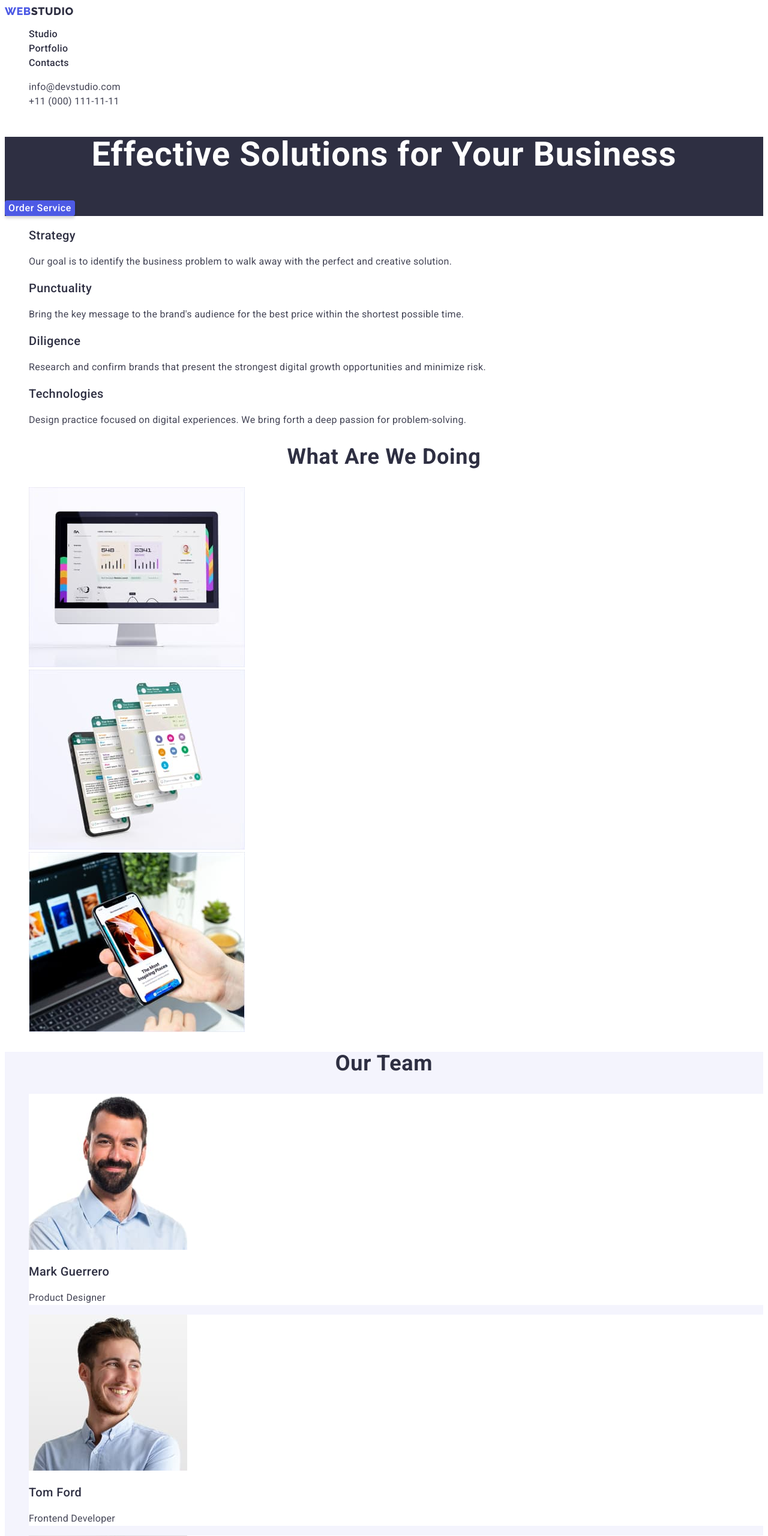
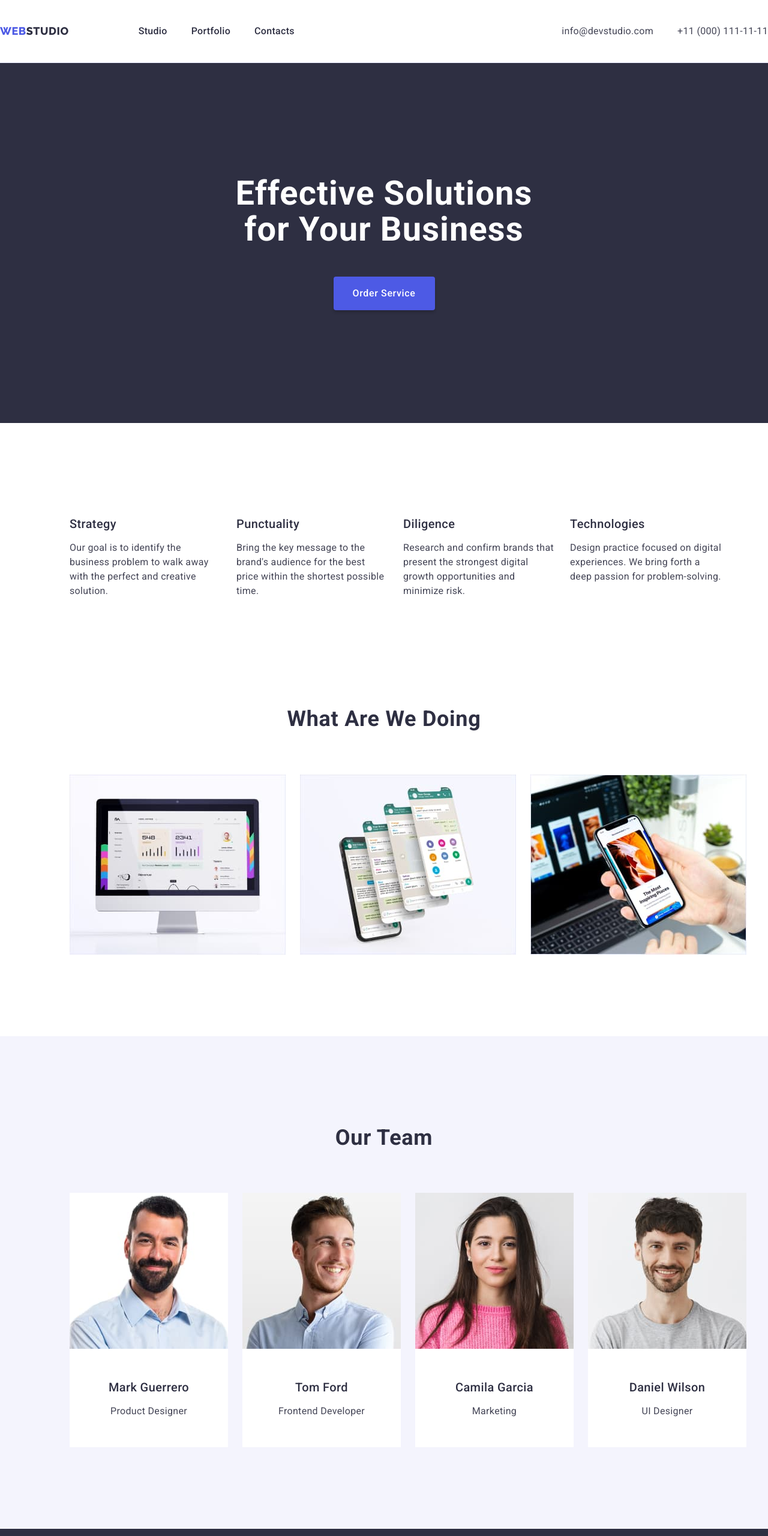
Before and after one commit to Yurii-Br/goit-markup-hw-03, a plain HTML site: page index.html in a window 1280 px wide. Shown: the top 2560 px of the page at 60% size. Drawn offline with nearby package versions, Linux system fonts and the light colour scheme.

Commit message:
add css styles and corected html

```diff
--- a/css/styles.css
+++ b/css/styles.css
@@ -1,4 +1,5 @@
 :root {
+  --btn-brd-collor: #e7e9fc;
   --primary-brand-iris: #4d5ae5;
   --pressed-state-ocean: #404bbf;
   --nav-blue: #2e2f42;
@@ -8,17 +9,39 @@
   --primary-bg: #fff;
 }
 /* global-selectors */
+img {
+  display: block;
+}
 body {
   font-family: "Roboto", sans-serif;
   color: var(--body-text-slate);
   background-color: var(--primary-bg);
 }
+/* overall dimensions of the box */
+.container {
+  width: 1158px;
+  margin: 0 auto;
+  padding: 0 15px;
+}
 /* site-head*/
 .line-head {
   background-color: var(--primary-bg);
+  border-bottom: 1px solid #e7e9fc;
+}
+
+.head-flex {
+  display: flex;
+  align-items: center;
+}
+/* navigation-block */
+.nav-head {
+  display: flex;
+  align-items: center;
+  margin-right: auto;
 }
 /* logo */
 .logo-link {
+  margin-right: 76px;
   font-family: "Raleway", sans-serif;
   font-weight: 800;
   font-size: 18px;
@@ -31,6 +54,13 @@ body {
   color: var(--nav-blue);
 }
 /* site-nav */
+.menu-nav {
+  display: flex;
+  gap: 40px;
+}
+.menu-link {
+  padding: 24px 0;
+}
 .link-nav {
   font-family: "Roboto", sans-serif;
   font-weight: 500;
@@ -71,8 +101,11 @@ body {
 /* block-hero */
 .hero-img {
   background-color: var(--nav-blue);
+  padding: 188px 0;
 }
 .hero-title {
+  margin: 0 auto 48px;
+  max-width: 496px;
   font-family: "Roboto";
   font-weight: 700;
   font-size: 56px;
@@ -82,13 +115,17 @@ body {
   color: var(--primary-bg);
 }
 .order-btn {
+  margin: 0 auto;
+  height: 56px;
+  min-width: 169px;
+  display: block;
   font-family: "Roboto", sans-serif;
   font-weight: 500;
   font-size: 16px;
   line-height: 1.5;
   letter-spacing: 0.04em;
   border-radius: 4px;
-  border: 0;
+  border: none;
   box-shadow: 0px 4px 4px rgba(0, 0, 0, 0.15);
   color: var(--primary-bg);
   background-color: var(--primary-brand-iris);
@@ -101,6 +138,19 @@ body {
   background-color: var(--pressed-state-ocean);
 }
 /* block feature */
+.feature-sect {
+  padding: 120px 0;
+}
+.feature-list {
+  display: flex;
+  gap: 24px;
+}
+.child-list {
+  flex-basis: calc((100% - 3 * 24px) / 4);
+}
+.desc-feature {
+  margin-bottom: 8px;
+}
 .title-three {
   font-family: "Roboto", sans-serif;
   font-weight: 500;
@@ -118,7 +168,11 @@ body {
   color: var(--body-text-slate);
 }
 /* block-we-do */
+.we-do-sect {
+  padding-bottom: 120px;
+}
 .we-do-title {
+  margin-bottom: 72px;
   font-family: "Roboto" sans-serif;
   font-weight: 700;
   font-size: 36px;
@@ -128,16 +182,44 @@ body {
   text-transform: capitalize;
   color: var(--nav-blue);
 }
+.photo-list {
+  display: flex;
+  gap: 24px;
+}
+.part-of-photo-list {
+  flex-basis: calc((100% - 48px) / 3);
+}
 /* block-our-team */
 .our-team {
   background-color: var(--light-bgr-cloud);
+  padding: 120px 0;
+}
+.our-team-title {
+  margin-bottom: 72px;
+}
+.list-our-team {
+  display: flex;
+  gap: 24px;
 }
 .our-team-cards {
   background-color: #ffffff;
+  flex-basis: calc((100% - 3 * 24px) / 4);
+}
+.name-job {
+  padding: 32px 16px;
+  border-radius: 0px 0px 4px 4px;
+}
+.title-prof {
+  text-align: center;
+  margin-bottom: 8px;
+}
+.par-prof {
+  text-align: center;
 }
 /* content-footer-studio */
 .footer-site {
   background-color: var(--nav-blue);
+  padding: 100px 0;
 }
 .footer-site p {
   font-family: "Roboto";
@@ -147,6 +229,8 @@ body {
   color: var(--light-bgr-cloud);
 }
 .logo-link-foot {
+  display: inline-block;
+  margin-bottom: 16px;
   font-family: "Raleway", sans-serif;
   font-weight: 800;
   font-size: 18px;
@@ -160,16 +244,26 @@ body {
 }
 /* main-content-portfolio */
 /* block-filtr-btn */
+.portf-sect {
+  padding: 96px 120px;
+}
+.list-flt-btn {
+  display: flex;
+  justify-content: center;
+  gap: 24px;
+  margin-bottom: 72px;
+}
 .list {
   list-style: none;
 }
 .btn {
+  padding: 12px 24px;
   font-family: "Roboto", sans-serif;
   font-weight: 500;
   font-size: 16px;
   line-height: 1.5;
   letter-spacing: 0.04em;
-  border: 1px solid #e7e9fc;
+  border: 1px solid var(--btn-brd-collor);
   border-radius: 4px;
   background-color: var(--light-bgr-cloud);
   color: var(--primary-brand-iris);
@@ -189,13 +283,29 @@ body {
 .btn:hover {
   color: #ffffff;
   background-color: #404bbf;
+  border: 1px solid transparent;
 }
 .btn:focus {
   color: #ffffff;
   background-color: #404bbf;
+  border: 1px solid transparent;
 }
 .link {
   text-decoration: none;
+}
+.gall-list {
+  display: flex;
+  flex-wrap: wrap;
+  column-gap: 24px;
+  row-gap: 48px;
+}
+.part-of-gall-list {
+  flex-basis: calc((100%-48px) / 3);
+}
+.name-categ {
+  padding: 32px 16px;
+  border: 1px solid var(--btn-brd-collor);
+  border-top: none;
 }
 .gallery {
   font-family: "Roboto";
@@ -205,8 +315,13 @@ body {
   letter-spacing: 0.02em;
   color: var(--nav-blue);
 }
+.gall-title {
+  margin-bottom: 8px;
+}
 /* footer-portfolio */
+
 .foot-paragraph {
+  max-width: 264px;
   font-family: "Roboto", sans-serif;
   font-weight: 400;
   font-size: 16px;
--- a/index.html
+++ b/index.html
@@ -5,6 +5,10 @@
     <meta http-equiv="X-UA-Compatible" content="IE=edge" />
     <meta name="viewport" content="width=device-width, initial-scale=1.0" />
     <title>WebStudio</title>
+    <link
+      rel="stylesheet"
+      href="https://cdnjs.cloudflare.com/ajax/libs/modern-normalize/1.0.0/modern-normalize.min.css"
+    />
     <link rel="stylesheet" href="./css/styles.css" />
     <link rel="preconnect" href="https://fonts.googleapis.com" />
     <link rel="preconnect" href="https://fonts.gstatic.com" crossorigin />
@@ -16,23 +20,28 @@
   <body>
     <!-- header -->
     <header class="line-head">
-      <nav>
+      <div class="head-flex .container">
+        <nav class="nav-head">
           <!-- logo -->
           <a href="./index.html" class="logo-link link"
             >Web<span class="box-studio">Studio</span></a
           >
           <!-- menu_nav -->
-        <ul class="list">
-          <li><a href="./index.html" class="link-nav link">Studio</a></li>
-          <li>
+          <ul class="menu-nav list">
+            <li class="menu-link">
+              <a href="./index.html" class="link-nav link">Studio</a>
+            </li>
+            <li class="menu-link">
               <a href="./portfolio.html" class="link-nav link">Portfolio</a>
             </li>
-          <li><a href="" class="link-nav link">Contacts</a></li>
+            <li class="menu-link">
+              <a href="" class="link-nav link">Contacts</a>
+            </li>
           </ul>
         </nav>
         <!-- number-phone -->
         <address class="contacts">
-        <ul class="list">
+          <ul class="list menu-nav">
             <li>
               <a href="mailto:info@devstudio.com" class="link-cont link"
                 >info@devstudio.com</a
@@ -45,35 +54,39 @@
             </li>
           </ul>
         </address>
+      </div>
     </header>
     <!--main_content-->
     <main class="main-content">
       <!-- hero -->
       <section class="hero-img">
+        <div class="container">
           <!-- title_text -->
           <h1 class="hero-title">Effective Solutions for Your Business</h1>
           <!-- button_order_servis -->
           <button type="button" class="order-btn">Order Service</button>
+        </div>
       </section>
       <!-- section_feature -->
-      <section>
+      <section class="feature-sect">
+        <div class="container">
           <h2 hidden class="title-features">What are our features?</h2>
           <!-- feature_list -->
-        <ul class="list">
+          <ul class="list feature-list">
             <!-- feature1 -->
-          <li>
+            <li class="child-list">
               <!-- title -->
-            <h3 class="title-three">Strategy</h3>
+              <h3 class="title-three desc-feature">Strategy</h3>
               <!-- description -->
               <p class="paragraphs">
-              Our goal is to identify the business problem to walk away with the
-              perfect and creative solution.
+                Our goal is to identify the business problem to walk away with
+                the perfect and creative solution.
               </p>
             </li>
             <!-- feature2 -->
-          <li>
+            <li class="child-list">
               <!-- title -->
-            <h3 class="title-three">Punctuality</h3>
+              <h3 class="title-three desc-feature">Punctuality</h3>
               <!-- description -->
               <p class="paragraphs">
                 Bring the key message to the brand's audience for the best price
@@ -81,9 +94,9 @@
               </p>
             </li>
             <!-- feature3 -->
-          <li>
+            <li class="child-list">
               <!-- title -->
-            <h3 class="title-three">Diligence</h3>
+              <h3 class="title-three desc-feature">Diligence</h3>
               <!-- description -->
               <p class="paragraphs">
                 Research and confirm brands that present the strongest digital
@@ -91,9 +104,9 @@
               </p>
             </li>
             <!-- feature4 -->
-          <li>
+            <li class="child-list">
               <!-- title -->
-            <h3 class="title-three">Technologies</h3>
+              <h3 class="title-three desc-feature">Technologies</h3>
               <!-- description -->
               <p class="paragraphs">
                 Design practice focused on digital experiences. We bring forth a
@@ -101,27 +114,29 @@
               </p>
             </li>
           </ul>
+        </div>
       </section>
       <!-- what_are_we_doing -->
-      <section>
+      <section class="we-do-sect">
+        <div class="container">
           <h2 class="we-do-title">What are we doing</h2>
           <!-- photo_list -->
-        <ul class="list">
-          <li>
+          <ul class="list photo-list">
+            <li class="part-of-photo-list">
               <img
                 src="./images/display_laptop.jpg"
                 alt="Display laptop"
                 width="360"
               />
             </li>
-          <li>
+            <li class="part-of-photo-list">
               <img
                 src="./images/phone_screanshots.jpg"
                 alt="Phone Screanshots"
                 width="360"
               />
             </li>
-          <li>
+            <li class="part-of-photo-list">
               <img
                 src="./images/phone_in_hand.jpg"
                 alt="Phone in hand"
@@ -129,60 +144,73 @@
               />
             </li>
           </ul>
+        </div>
       </section>
       <!-- our_team -->
       <section class="our-team">
-        <h2 class="we-do-title">Our Team</h2>
-        <ul class="list">
+        <div class="container">
+          <h2 class="we-do-title our-team-title">Our Team</h2>
+          <ul class="list list-our-team">
             <!-- employee_profile_mark_guerrero  -->
             <li class="our-team-cards">
               <!-- photo -->
               <img src="./images/mark.jpg" alt="team member" width="264" />
+              <div class="name-job">
                 <!-- name -->
-            <h3 class="title-three">Mark Guerrero</h3>
+                <h3 class="title-three title-prof">Mark Guerrero</h3>
                 <!-- job title -->
-            <p class="paragraphs">Product Designer</p>
+                <p class="paragraphs par-prof">Product Designer</p>
+              </div>
             </li>
             <!-- employee_profile_tom_ford  -->
             <li class="our-team-cards">
               <!-- photo -->
               <img src="./images/tom.jpg" alt="team member" width="264" />
+              <div class="name-job">
                 <!-- name -->
-            <h3 class="title-three">Tom Ford</h3>
+                <h3 class="title-three title-prof">Tom Ford</h3>
                 <!-- job title -->
-            <p class="paragraphs">Frontend Developer</p>
+                <p class="paragraphs par-prof">Frontend Developer</p>
+              </div>
             </li>
             <!-- employee_profile_camila_garcia  -->
             <li class="our-team-cards">
               <!-- photo -->
               <img src="./images/camila.jpg" alt="team member" width="264" />
               <!-- name -->
-            <h3 class="title-three">Camila Garcia</h3>
+              <div class="name-job">
+                <h3 class="title-three title-prof">Camila Garcia</h3>
                 <!-- job title -->
-            <p class="paragraphs">Marketing</p>
+                <p class="paragraphs par-prof">Marketing</p>
+              </div>
             </li>
             <!-- employee_profile_daniel_wilson  -->
             <li class="our-team-cards">
               <!-- photo -->
               <img src="./images/daniel.jpg" alt="team member" width="264" />
+              <div class="name-job">
                 <!-- name -->
-            <h3 class="title-three">Daniel Wilson</h3>
+                <h3 class="title-three title-prof">Daniel Wilson</h3>
                 <!-- job title -->
-            <p class="paragraphs">UI Designer</p>
+                <p class="paragraphs par-prof">UI Designer</p>
+              </div>
             </li>
           </ul>
+        </div>
       </section>
     </main>
     <!--footer-->
     <footer class="footer-site">
+      <div class="container">
         <!-- logo -->
         <a href="./index.html" class="logo-link-foot link"
           >Web<span class="box-web-foot">Studio</span></a
         >
         <p class="foot-paragraph">
-        Increase the flow of customers and sales for your business with digital
-        marketing & growth solutions.
+          Increase the flow of customers and sales for your business with
+          digital marketing & growth solutions.
         </p>
+      </div>
     </footer>
   </body>
 </html>
```
Also changed, not shown: portfolio.html (+79 -39 lines). Lines whose indentation alone changed are shown as unchanged.
